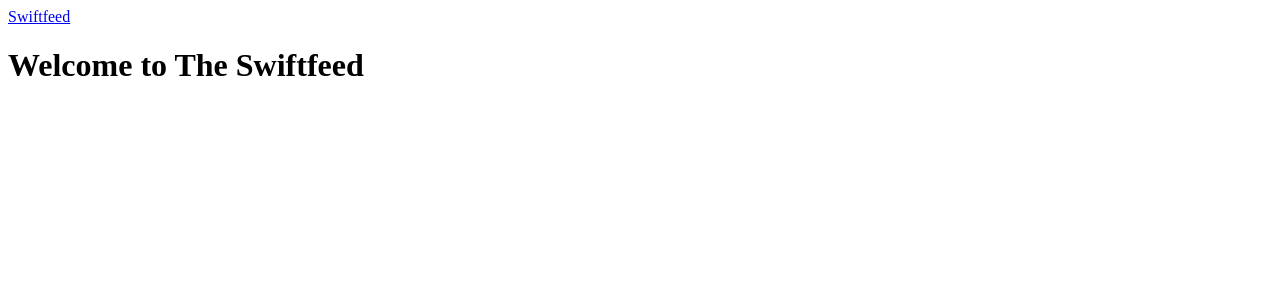
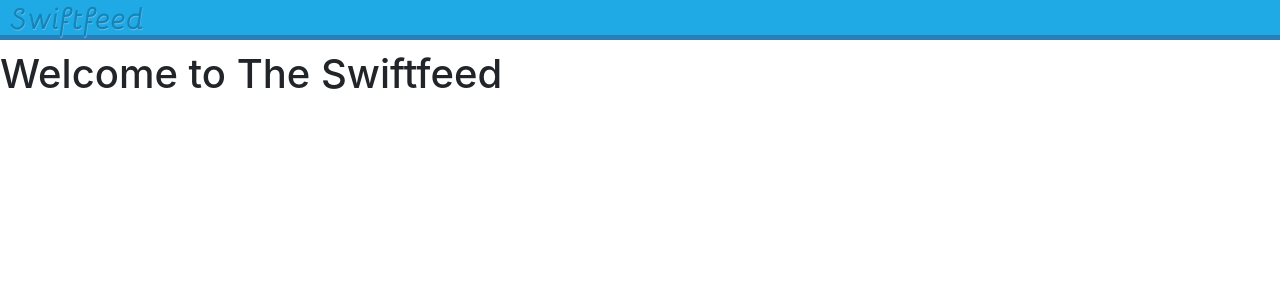
Before and after one commit to THANHDNV/social-network-php, a PHP site: page / in a window 1280 px wide. Shown: the top 300 px of the page. Run offline with PHP 8.4, Linux system fonts and the light colour scheme; the visitor is signed in with stand-in values (Sample User, id 1).

Commit message:
designing the logo for the website + first step at building the navbar

```diff
--- a/assets/css/style.css
+++ b/assets/css/style.css
@@ -6,6 +6,10 @@
 @font-face {
     font-family: "Bellota-BoldItalic";
     src: url('../fonts/bellota/Bellota-BoldItalic.otf')
+}
+
+body {
+    line-height: 17px;
 }
 
 .top-bar {
@@ -18,7 +22,16 @@
     display: inline-flex;
 }
 
-.logo {
+.logo a {
     font-family: "Bellota-BoldItalic", sans-serif;
     margin-left: 10px;
+    font-size: 30;
+    position: relative;
+    top: 9px;
+    text-shadow: #73B6E2 0.5px 0.5px 0px;
+    color: #1086BA;
 }
+
+a:hover {
+    text-decoration: none;
+}
--- a/include/header.php
+++ b/include/header.php
@@ -12,8 +12,8 @@
     <meta name="viewport" content="width=device-width, initial-scale=1.0">
     <meta http-equiv="X-UA-Compatible" content="ie=edge">
 
-    <link rel='stylesheet' type='text/stylesheet' href='assets/css/bootstrap.min.css'>
-    <link rel='stylesheet' type='text/stylesheet' href='assets/css/style.css'>
+    <link rel='stylesheet' type='text/css' href='assets/css/bootstrap.min.css'>
+    <link rel='stylesheet' type='text/css' href='assets/css/style.css'>
 
     <script src="https://ajax.googleapis.com/ajax/libs/jquery/3.4.1/jquery.min.js"></script>
     <script src='assets/js/bootstrap.bundle.min.js'></script>
@@ -25,4 +25,8 @@
         <div class='logo'>
             <a href='index.php'>Swiftfeed</a>
         </div>
+
+        <nav>
+
+        </nav>
     </div>
```
